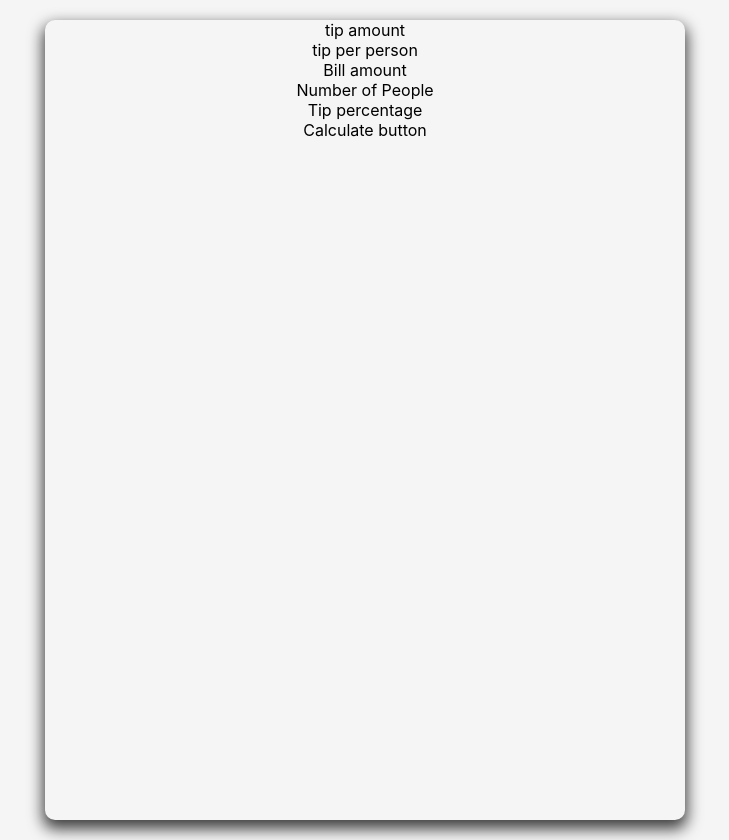
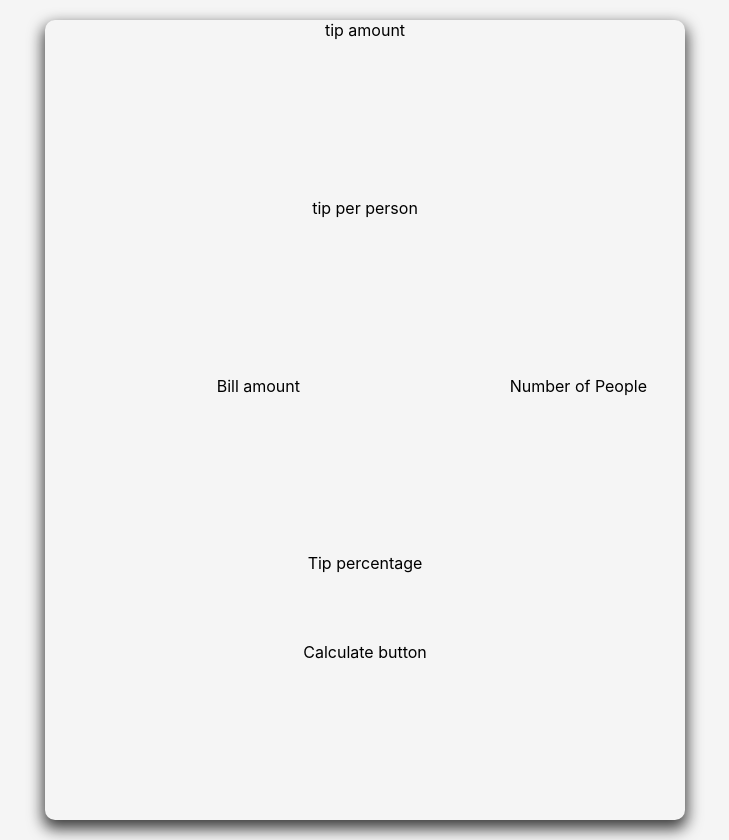
Before and after one commit to jcsmileyjr/tip-calculator, a React (Create React App) app in the folder react-tip-calculator/: page / in a window 1280 px wide. Shown: the whole page, without its empty margins (275-1004 px from the left). Built offline with nearby package versions, Linux system fonts and the light colour scheme.

Commit message:
#2 Style the UI sections into a layout based on frontend design

```diff
--- a/react-tip-calculator/src/App.css
+++ b/react-tip-calculator/src/App.css
@@ -18,6 +18,30 @@ main {
   box-shadow: 0px 7px 15px 2px rgba(0,0,0,0.75);
   -webkit-box-shadow: 0px 7px 15px 2px rgba(0,0,0,0.75);
   -moz-box-shadow: 0px 7px 15px 2px rgba(0,0,0,0.75);
+
+  display: flex;
+  flex-direction: column;
+  justify-content: space-around;
+}
+
+.ui__tipAmount--container, .ui__totalPerPerson--container, .ui__inputs--container, .ui__calculateButton--container {
+  flex: 1;
+}
+
+.ui__tipPercentage--container {
+  flex: .5;
+}
+
+.ui__inputs--container {
+  display: flex;
+}
+
+.inputs__billAmount--container {
+  flex:2;
+}
+
+.inputs__numberOfPeople--container {
+  flex: 1;
 }
 
 @media only screen and (max-width: 600px){
--- a/react-tip-calculator/src/App.js
+++ b/react-tip-calculator/src/App.js
@@ -18,16 +18,16 @@ function App() {
   return (
     <div className="App">
       <main>
-        <section> tip amount</section>
-        <section> tip per person</section>
-        <section>
-          <div> Bill amount</div>
-          <div> Number of People</div>
+        <section className="ui__tipAmount--container"> tip amount</section>
+        <section className="ui__totalPerPerson--container"> tip per person</section>
+        <section className="ui__inputs--container">
+          <div className="inputs__billAmount--container"> Bill amount</div>
+          <div className="inputs__numberOfPeople--container"> Number of People</div>
         </section>
-        <section>
+        <section className="ui__tipPercentage--container">
           Tip percentage
         </section>
-        <section> Calculate button</section>
+        <section className="ui__calculateButton--container"> Calculate button</section>
       </main>
     </div>
   );
```
